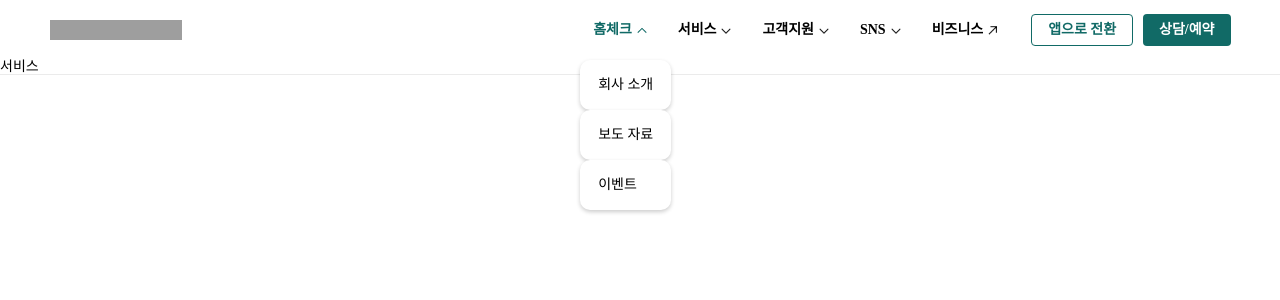
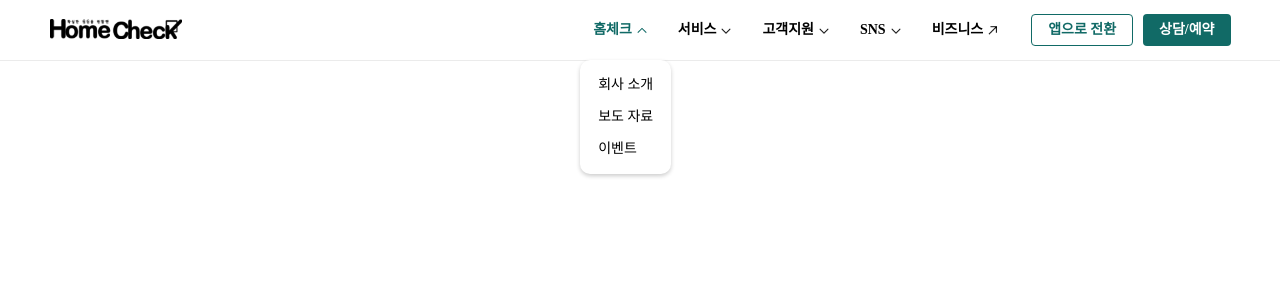
Before and after one commit to tripleEun/hm_chk, a Nuxt app: page /service in a window 1280 px wide. Shown: the top 300 px of the page. Built offline with nearby package versions, Linux system fonts and the light colour scheme; grey boxes are pictures that could not be loaded; a web font is replaced by a local one.

Commit message:
v-for 태그 수정

```diff
--- a/asset/css/common.css
+++ b/asset/css/common.css
@@ -1,5 +1,5 @@
 @import url(https://cdn.jsdelivr.net/gh/moonspam/NanumSquare@1.0/nanumsquare.css);
-/* @import url(.asset/css/reset.css); */
+/* @import url(/asset/css/reset.css); */
 
 html {
     font-size: 62.5%;
@@ -61,12 +61,12 @@ header .header__container{
     align-items: center;
 }
 
-header #logo > a{
+header #logo > img{
     display: inline-block;
     width: 13.2rem;
     height: 2rem;
     color: #fff;
-    background: url(/asset/img/header_logo.png) no-repeat;
+    background: url(/asset/img/header_logo.jpg) no-repeat;
     background-size: 100%;
     text-indent: -9999px;
 }
--- a/layouts/default.vue
+++ b/layouts/default.vue
@@ -1,54 +1,51 @@
 <template>
     <header>
-
         <div class="header__container page__inner">
             <div id="logo">
-                <!-- <img src="../asset/img/header_logo.jpg" alt="">-->
-
-                <!-- <nuxt-link to="/">HomeCheck</nuxt-link> -->
-                <a href="javascript:;">HomeCheck</a>
+                <!-- <img src="@/asset/img/header_logo.jpg" /> -->
+                <img :src="img.url" />
+                <!-- <a href="javascript:;">HomeCheck</a> -->
             </div>
             <div id="gnb">
                 <nav>
                     <dl class="nav-wrapper on">
                         <dt><a class="depth01" href="javascript:;">{{ company.menu }}</a></dt>
                         <dd>
-                            <div v-for="name in company.items" :key="name.href">
                             <ul class="depth02-wrapper">
-                                    <li><router-link :to="name.href" class="depth02">{{ name.item }}</router-link></li>
+                                <li v-for="name in company.items" :key="name.href">
+                                    <router-link :to="name.href" class="depth02">{{ name.item }}</router-link>
+                                </li>
                             </ul>
-                            </div>
                         </dd>
                     </dl>
                     <dl class="nav-wrapper">
                         <dt><a class="depth01" href="javascript:;">{{ service.menu }}</a></dt>
                         <dd>
-                            <div v-for="name in service.items" :key="name.href">
                             <ul class="depth02-wrapper">
-                                    <li><router-link :to="name.href" class="depth02">{{ name.item }}</router-link></li>
+                                <li v-for="name in service.items" :key="name.href">
+                                    <router-link :to="name.href" class="depth02">{{ name.item }}</router-link>
+                                </li>
                             </ul>
-                            </div>
                         </dd>
                     </dl>
                     <dl class="nav-wrapper">
                         <dt><a class="depth01" href="javascript:;">{{ support.menu }}</a></dt>
                         <dd>
-                            <div v-for="name in support.items" :key="name.href">
                             <ul class="depth02-wrapper">
-                                    <li><router-link :to="name.href" class="depth02">{{ name.item }}</router-link></li>
+                                <li v-for="name in support.items" :key="name.href">
+                                    <router-link :to="name.href" class="depth02">{{ name.item }}</router-link>
+                                </li>
                             </ul>
-
-                            </div>
                         </dd>
                     </dl>
                     <dl class="nav-wrapper">
                         <dt><a class="depth01" href="javascript:;">{{ sns.menu }}</a></dt>
                         <dd>
-                            <div v-for="name in sns.items" :key="name.href">
                             <ul class="depth02-wrapper">
-                                    <li><router-link :to="name.href" class="depth02 sns-kakao" >{{ name.item }}</router-link></li>
+                                <li v-for="name in sns.items" :key="name.href">
+                                    <router-link :to="name.href" class="depth02 sns-kakao" >{{ name.item }}</router-link>
+                                </li>
                             </ul>
-                            </div>
                         </dd>
                     </dl>
                     <dl class="nav-wrapper">
@@ -80,7 +77,11 @@ export default {
         return {
             // pic
             company, service, support, sns, bussiness,
+            img : {url : require("@/asset/img/header_logo.jpg")}
         }
     }
 }
 </script>
+<style>
+
+</style>
--- a/nuxt.config.js
+++ b/nuxt.config.js
@@ -13,7 +13,8 @@ export default {
     ],
     link: [
       { rel: 'icon', type: 'image/x-icon', href: '/favicon.ico' },
-      { rel :'image', type : 'image/png', href: '@/asset/img' }
+      { rel :'image', type : 'image/png', href: '@/asset/img' },
+      { rel :'image', type : 'image/jpg', href: '@/asset/img' }
     ],
   },
 
--- a/pages/company.vue
+++ b/pages/company.vue
@@ -82,79 +82,14 @@
                             <li v-for="item in history" :key="item.index">
                                 <dl>
                                     <dt class="point">{{ item.year }}</dt>
-
-                                    <dd>
-                                        <div v-for="content in item.items" :key="content.index">
-                                            <strong>{{ content.month }}</strong>
-                                            <span>
-                                                {{ content.description }}
-                                            </span>
-                                        </div>
-                                    </dd>
-
-                                </dl>
-                            </li>
-
-
-                            <!-- <li>
-                                <dl>
-                                    <dt class="point">2018</dt>
-                                    <dd>
-                                        <strong>02월</strong>
+                                    <dd v-for="content in item.items" :key="content.index">
+                                        <strong>{{ content.month }}</strong>
                                         <span>
-                                            MBC 뉴스 출현
-                                        </span>
-                                    </dd>
-                                    <dd>
-                                        <strong>02월</strong>
-                                        <span>
-                                            MBC 뉴스 출현
+                                            {{ content.description }}
                                         </span>
                                     </dd>
                                 </dl>
                             </li>
-                            <li>
-                                <dl>
-                                    <dt class="point">2019</dt>
-                                <dd>
-                                        <strong>02월</strong>
-                                        <span>
-                                            MBC 뉴스 출현
-                                        </span>
-                                    </dd>
-                                    <dd>
-                                        <strong>02월</strong>
-                                        <span>
-                                            누적 점검 8,000 세대 달성<br/>
-                                            KCSI(주택 점검 부문) 1위 수상
-                                        </span>
-                                    </dd>
-                                </dl>
-                            </li>
-                            <li>
-                                <dl>
-                                    <dt class="point">2020</dt>
-                                    <dd>
-                                        <strong>02월</strong>
-                                        <span>
-                                            MBC 뉴스 출현
-                                        </span>
-                                    </dd>
-                                    <dd>
-                                        <strong>02월</strong>
-                                        <span>
-                                            MBC 뉴스 출현
-                                        </span>
-                                    </dd>
-                                    <dd>
-                                        <strong>02월</strong>
-                                        <span>
-                                            KT IS 업무 협약 및 누적관리세대수 35세대 돌파<br/>
-                                            KCSI(주택 점검 부문) 1위 수상
-                                        </span>
-                                    </dd>
-                                </dl> -->
-                            <!-- </li> -->
                         </ul>
                     </div>
                 </div>
--- a/pages/index.vue
+++ b/pages/index.vue
@@ -3,7 +3,9 @@
         <section id="main">
             <div class="main__header">
                 <div class="service">
-                    <div class="service__image" style="background-image: url(./asset/img/main_product_01.jpg);"></div>
+                    <!-- <div class="service__image" style="background-image: url(./asset/img/main_product_01.jpg);"></div> -->
+                    <img class="service__image" :src="img.url" />
+
                     <div class="service__container">
                         <dl class="service__text">
                             <dt>
@@ -440,6 +442,7 @@ export default {
             components : {
                 Footer,
             },
+            img : {url : require("@/asset/img/main_product_01.jpg")}
         }
     },
 
--- a/pages/service.vue
+++ /dev/null
@@ -1,10 +0,0 @@
-<template>
-    <div>
-        <h2>서비스</h2>
-    </div>
-</template>
-
-<script>
-export default {
-}
-</script>
```
Lines whose indentation alone changed are shown as unchanged.
